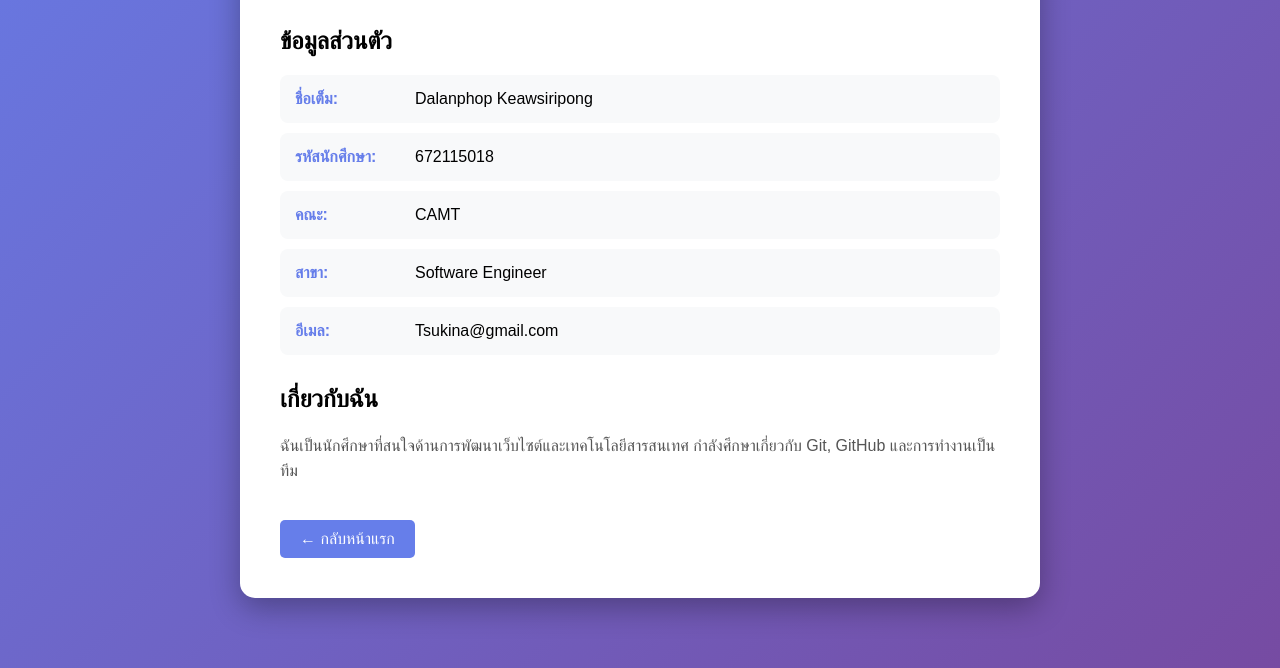
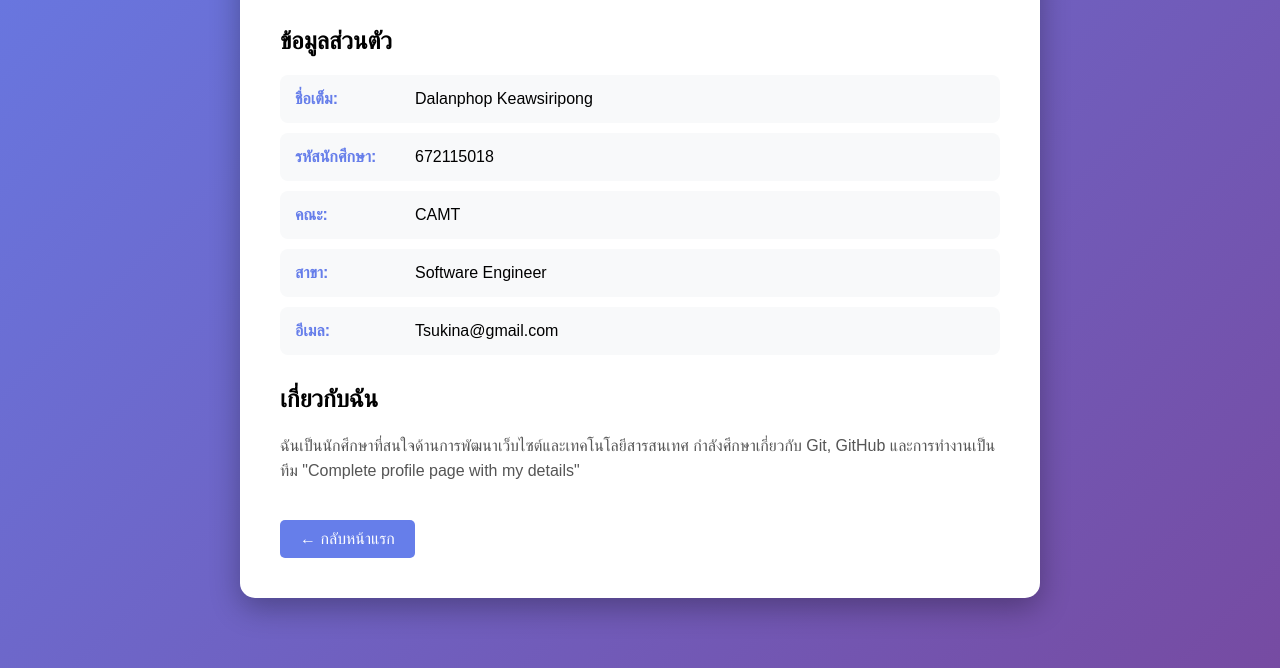
Before and after one commit to Tsukinax/OSLAB3, a plain HTML site: page profile.html in a window 1280 px wide. Shown: the part 359-1027 px from the top of the page. Drawn offline with Linux system fonts and the light colour scheme.

Commit message:
add detail information

```diff
--- a/profile.html
+++ b/profile.html
@@ -113,6 +113,9 @@
             <p style="line-height: 1.6; color: #555;">
                 ฉันเป็นนักศึกษาที่สนใจด้านการพัฒนาเว็บไซต์และเทคโนโลยีสารสนเทศ
                 กำลังศึกษาเกี่ยวกับ Git, GitHub และการทำงานเป็นทีม
+
+                <!-- เพิ่มการเเก้ไขข้อมูล -->
+                "Complete profile page with my details"
             </p>
         </div>
 
```
